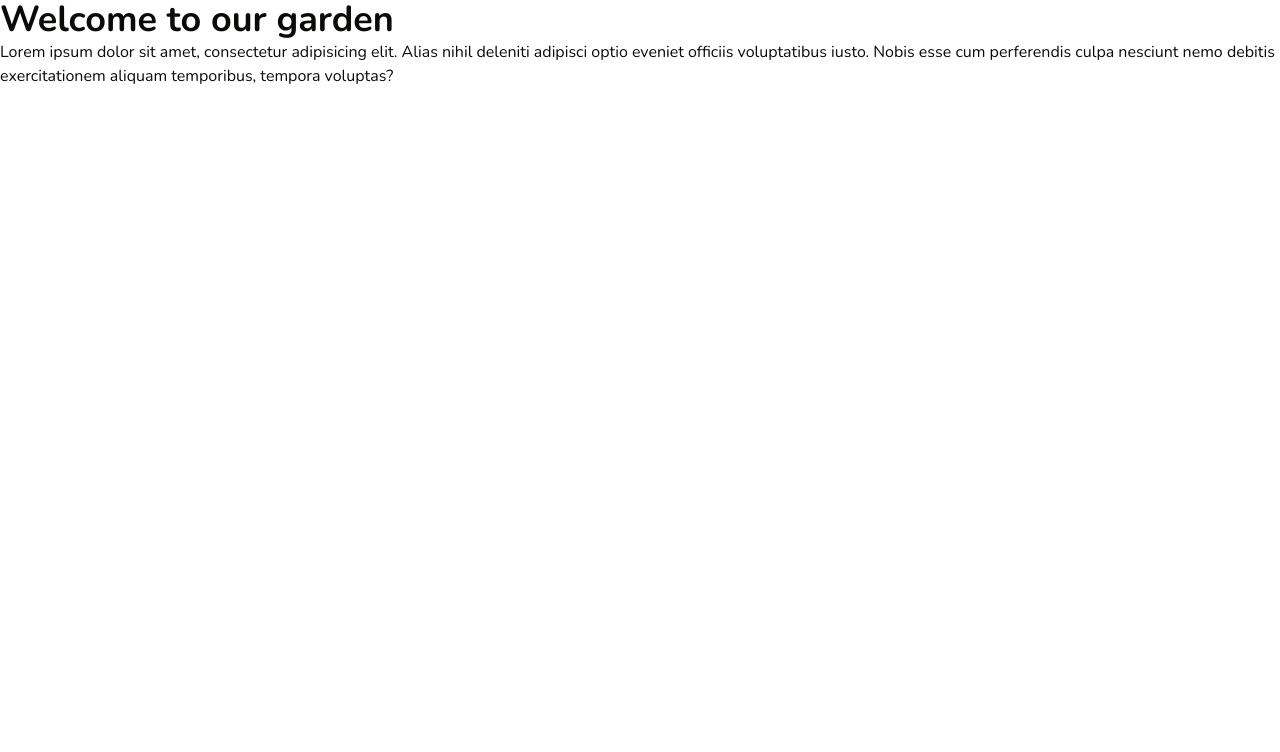
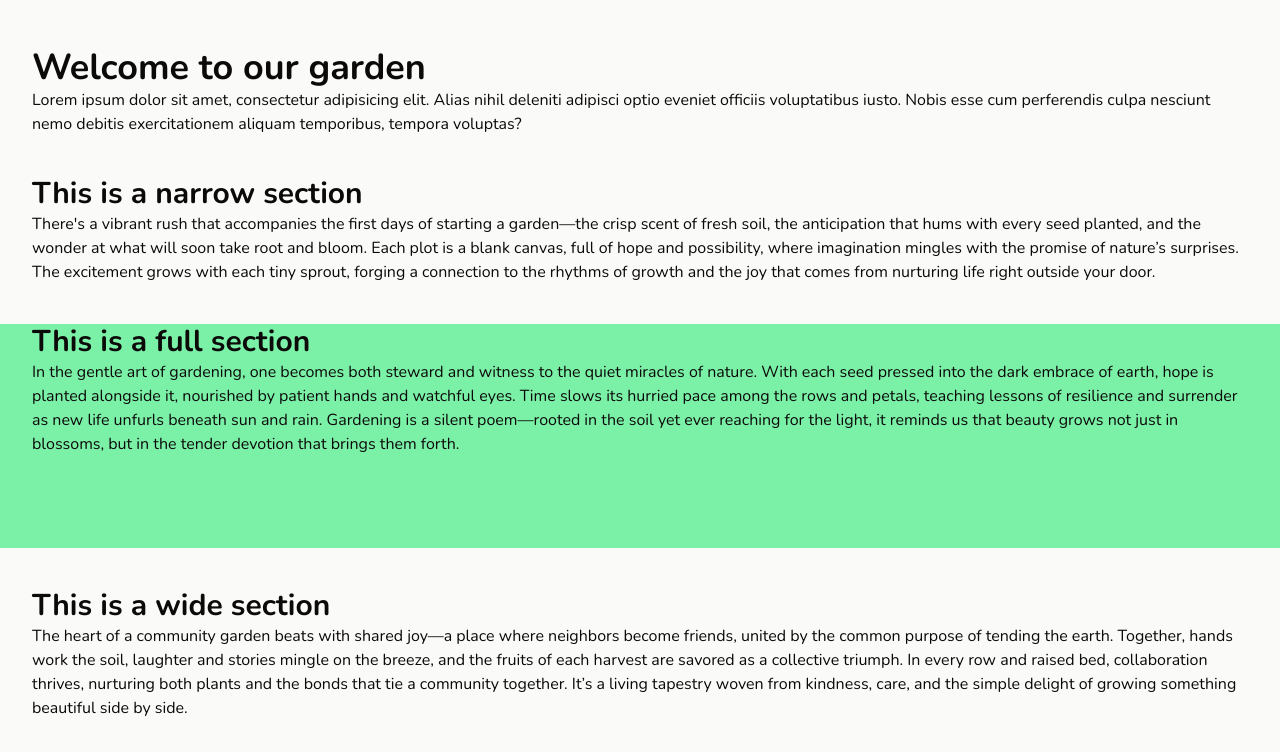
Before and after one commit to BrunoRoemers/parkgarden, a Next.js app: page / in a window 1280 px wide. Shown: the top 752 px of the page. Built offline with nearby package versions, Linux system fonts and the light colour scheme.

Commit message:
WIP basic layout

```diff
--- a/src/app/layout.tsx
+++ b/src/app/layout.tsx
@@ -17,7 +17,7 @@ export default function RootLayout({
 }>) {
   return (
     <html lang="en" className={cn(nunito.variable, "antialiased")}>
-      <body>{children}</body>
+      <body className="bg-stone-50">{children}</body>
     </html>
   );
 }
--- /dev/null
+++ b/src/app/typography/page.tsx
@@ -0,0 +1,5 @@
+import { Typography } from "@/components/typography";
+
+export default function Page() {
+  return <Typography />;
+}
--- /dev/null
+++ b/src/components/theme/container.tsx
@@ -0,0 +1,18 @@
+import { cn } from "@/lib/utils";
+
+interface ContainerProps {
+  children: React.ReactNode;
+  className?: string;
+}
+
+export const Narrow = ({ children, className }: ContainerProps) => {
+  return <div className={cn("px-8", className)}>{children}</div>;
+};
+
+export const Wide = ({ children, className }: ContainerProps) => {
+  return <div className={cn("px-8", className)}>{children}</div>;
+};
+
+export const Full = ({ children, className }: ContainerProps) => {
+  return <div className={cn("px-8", className)}>{children}</div>;
+};
--- a/src/components/typography.tsx
+++ b/src/components/typography.tsx
@@ -1,15 +1,58 @@
-import { H1, P } from "./theme/text";
+import { Full, Narrow, Wide } from "./theme/container";
+import { H1, H2, P } from "./theme/text";
 
 export const Typography = () => {
   return (
-    <div>
-      <H1>Welcome to our garden</H1>
-      <P>
-        Lorem ipsum dolor sit amet, consectetur adipisicing elit. Alias nihil
-        deleniti adipisci optio eveniet officiis voluptatibus iusto. Nobis esse
-        cum perferendis culpa nesciunt nemo debitis exercitationem aliquam
-        temporibus, tempora voluptas?
-      </P>
+    <div className="space-y-10 py-12">
+      <Narrow>
+        <H1>Welcome to our garden</H1>
+        <P>
+          Lorem ipsum dolor sit amet, consectetur adipisicing elit. Alias nihil
+          deleniti adipisci optio eveniet officiis voluptatibus iusto. Nobis
+          esse cum perferendis culpa nesciunt nemo debitis exercitationem
+          aliquam temporibus, tempora voluptas?
+        </P>
+      </Narrow>
+      <Narrow>
+        <H2>This is a narrow section</H2>
+        <P>
+          There&apos;s a vibrant rush that accompanies the first days of
+          starting a garden—the crisp scent of fresh soil, the anticipation that
+          hums with every seed planted, and the wonder at what will soon take
+          root and bloom. Each plot is a blank canvas, full of hope and
+          possibility, where imagination mingles with the promise of nature’s
+          surprises. The excitement grows with each tiny sprout, forging a
+          connection to the rhythms of growth and the joy that comes from
+          nurturing life right outside your door.
+        </P>
+      </Narrow>
+      <Full className="bg-green-300 min-h-56">
+        <H2>This is a full section</H2>
+        <P>
+          In the gentle art of gardening, one becomes both steward and witness
+          to the quiet miracles of nature. With each seed pressed into the dark
+          embrace of earth, hope is planted alongside it, nourished by patient
+          hands and watchful eyes. Time slows its hurried pace among the rows
+          and petals, teaching lessons of resilience and surrender as new life
+          unfurls beneath sun and rain. Gardening is a silent poem—rooted in the
+          soil yet ever reaching for the light, it reminds us that beauty grows
+          not just in blossoms, but in the tender devotion that brings them
+          forth.
+        </P>
+      </Full>
+      <Wide>
+        <H2>This is a wide section</H2>
+        <P>
+          The heart of a community garden beats with shared joy—a place where
+          neighbors become friends, united by the common purpose of tending the
+          earth. Together, hands work the soil, laughter and stories mingle on
+          the breeze, and the fruits of each harvest are savored as a collective
+          triumph. In every row and raised bed, collaboration thrives, nurturing
+          both plants and the bonds that tie a community together. It’s a living
+          tapestry woven from kindness, care, and the simple delight of growing
+          something beautiful side by side.
+        </P>
+      </Wide>
     </div>
   );
 };
```
